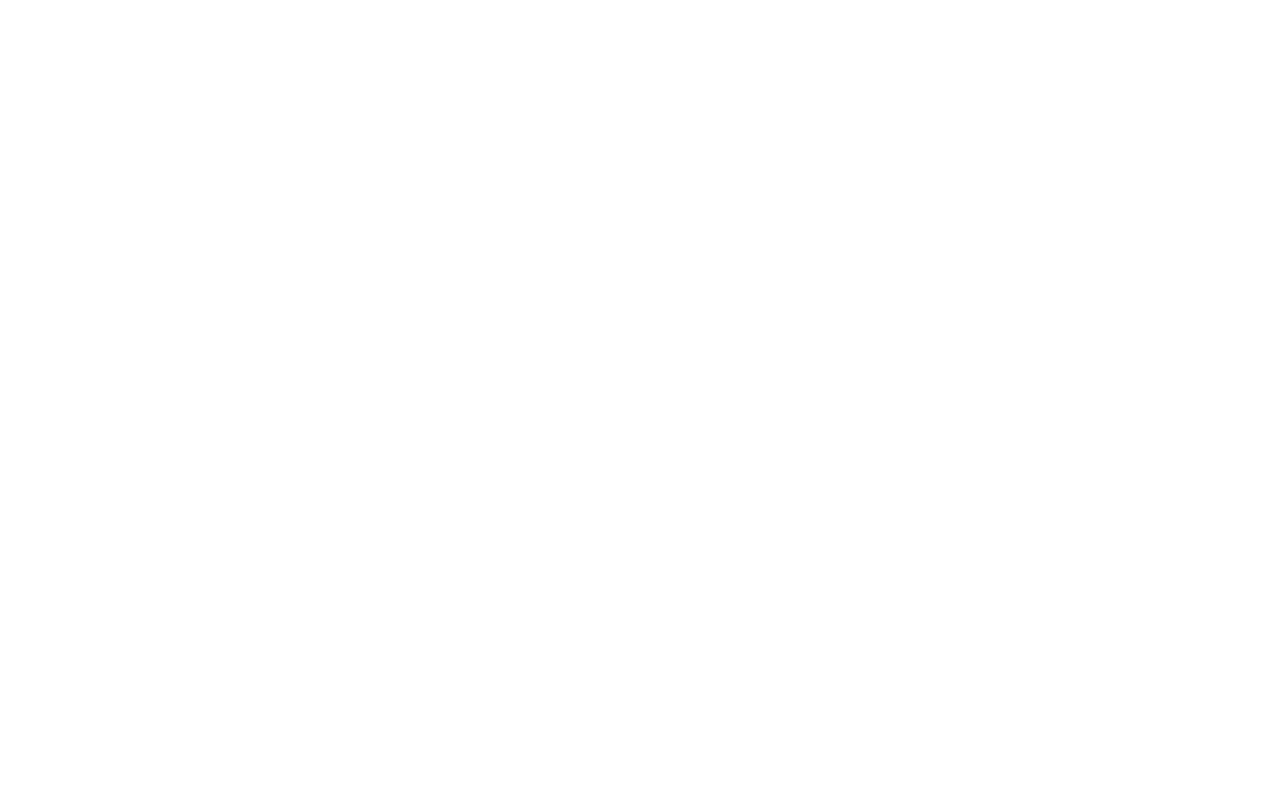
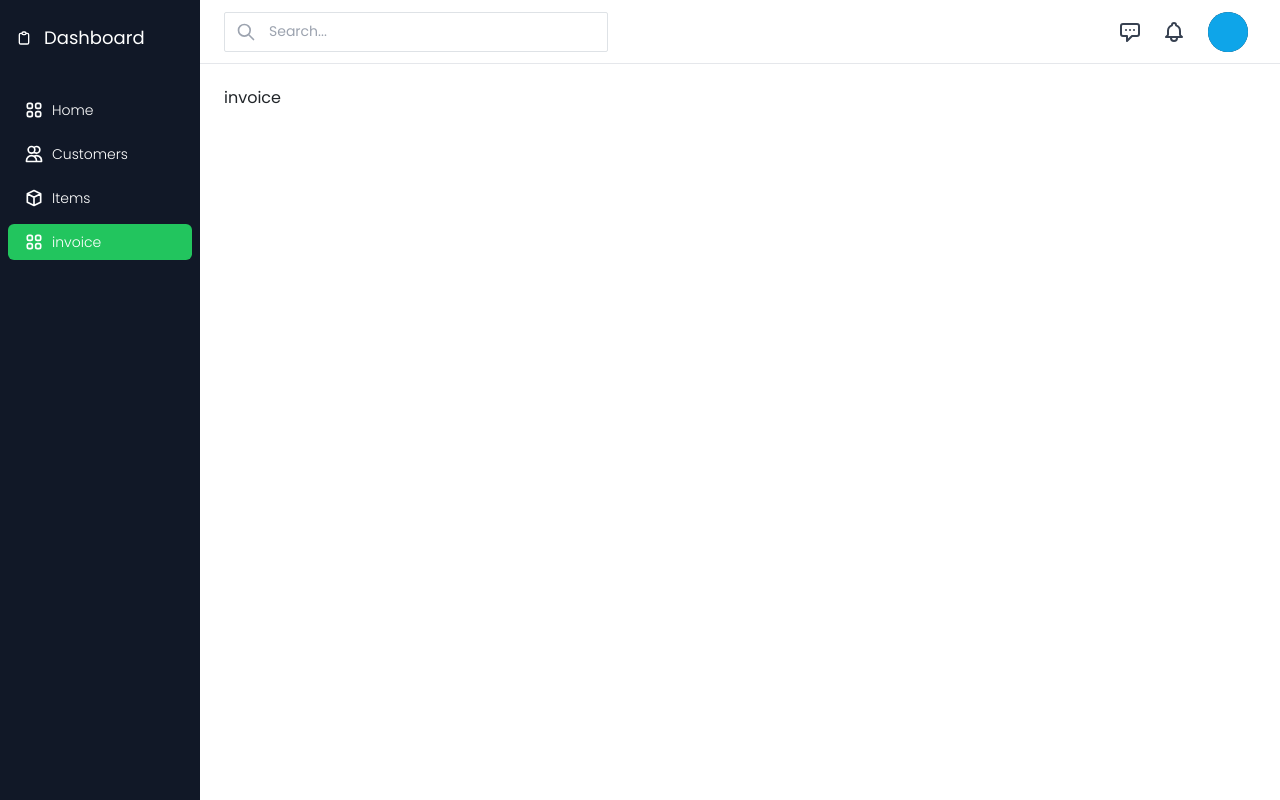
Before and after one commit to GrafixUi/Dashboard-client, a React (Create React App) app: page /invoice in a window 1280 px wide. Before the commit this address had no page. Built offline with nearby package versions, Linux system fonts and the light colour scheme.

Commit message:
invoice update

```diff
--- a/src/App.jsx
+++ b/src/App.jsx
@@ -5,6 +5,7 @@
 import AddItem from './pages/Items/Additem';
 import Customers from './pages/Customers/Customerslist';
 import AddCustomers from './pages/Customers/Addcustomers';
+import Invoice from './pages/invoice/invoice';
 import { ToastContainer } from 'react-toastify';
 import 'react-toastify/dist/ReactToastify.css';
 
@@ -24,9 +25,10 @@
                     </Route>
                     <Route path="addcustomer" element={<AddCustomers />} />
                     <Route path="additem" element={<AddItem />} />
+                    <Route path="invoice" element={<Invoice />} />
                 </Route>
             </Routes>
-            <ToastContainer autoClose={3000} />
+            <ToastContainer autoClose={5000} />
         </Router>
     )
 }
--- /dev/null
+++ b/src/pages/invoice/invoice.jsx
@@ -0,0 +1,7 @@
+import React from 'react'
+
+export default function invoice() {
+  return (
+    <div>invoice</div>
+  )
+}
```
